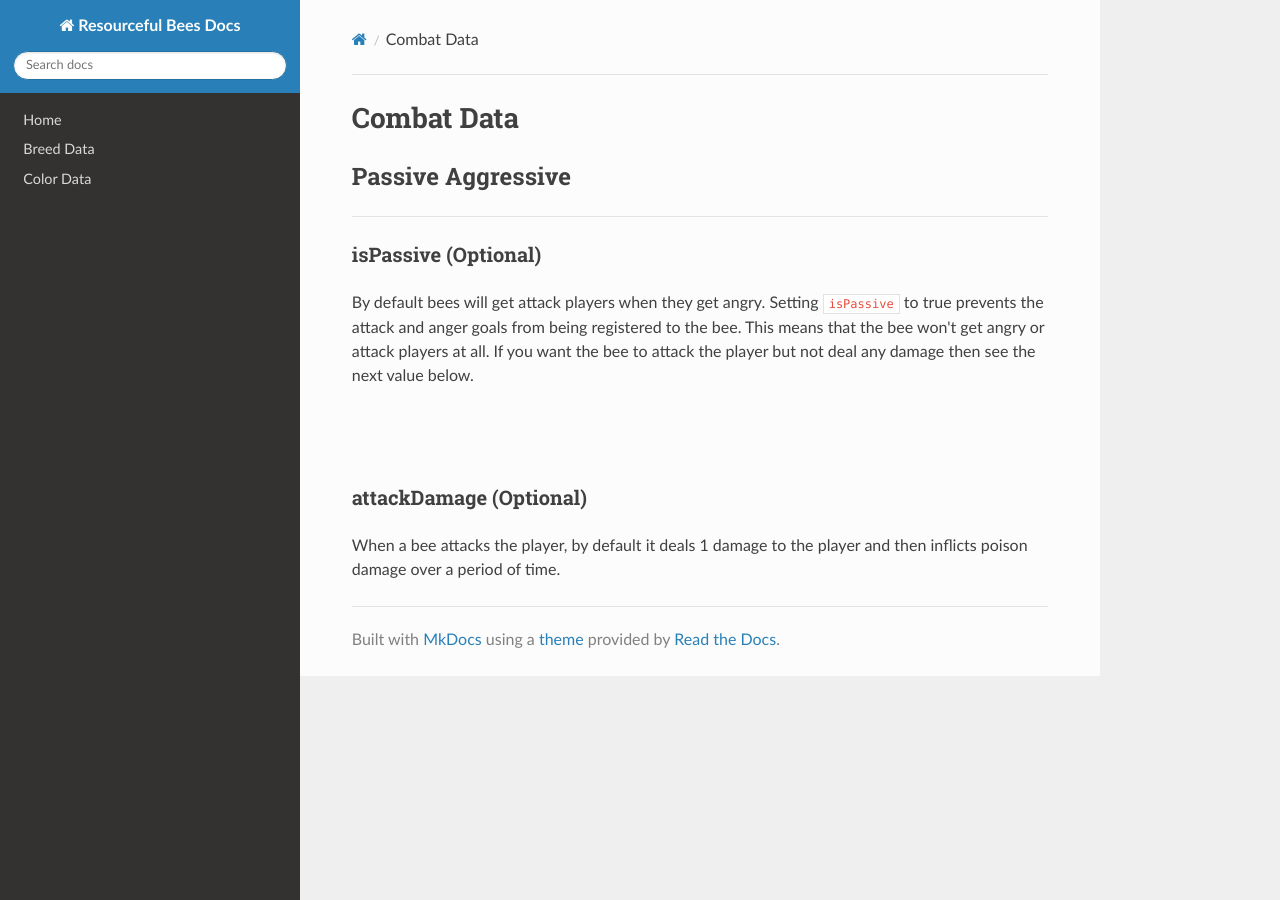
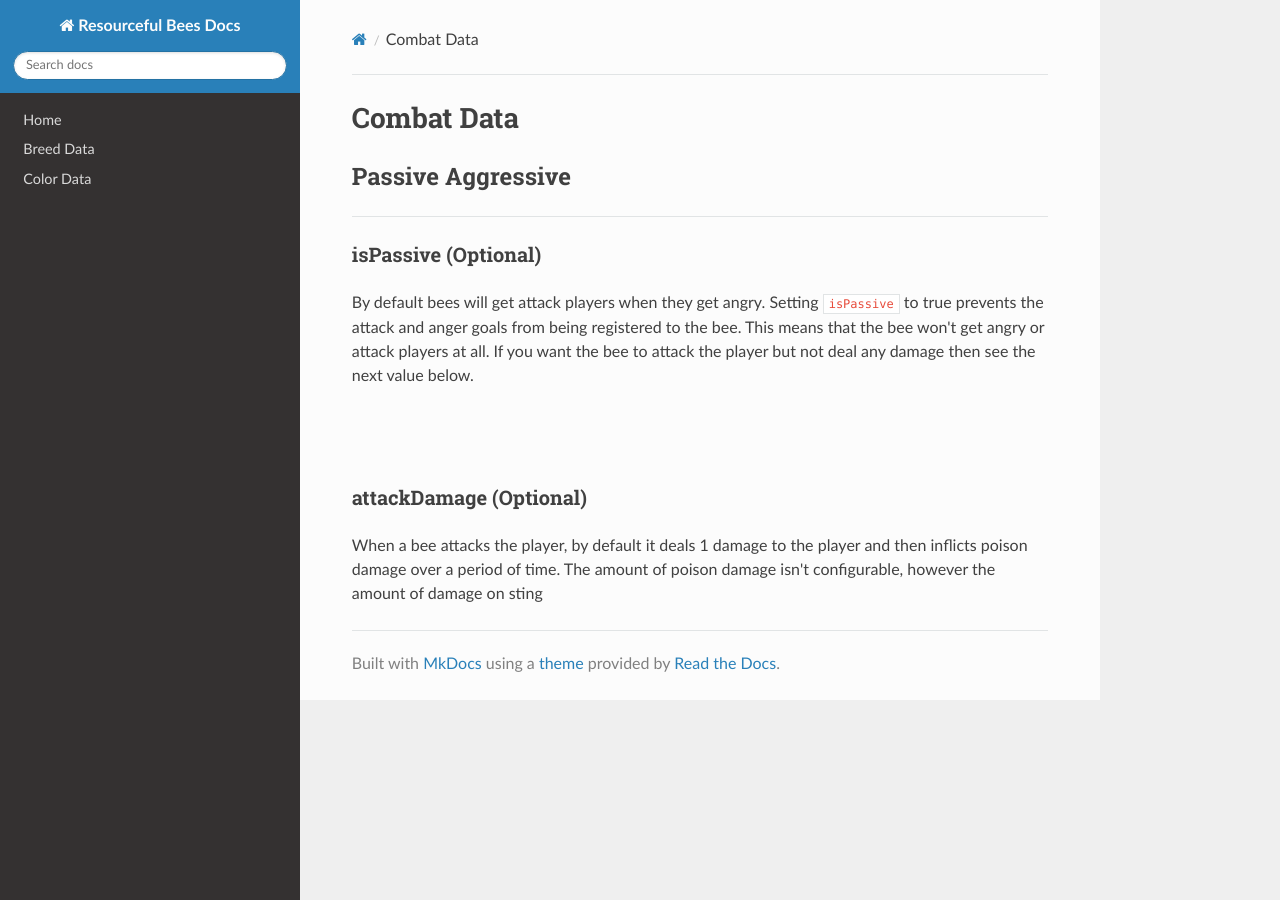
Before and after one commit to Team-Resourceful/ResourcefulBeesDocs, an MkDocs documentation site: the page built from docs/bee_data/combat_data.md, in a window 1280 px wide. Built offline with MkDocs 1.6.1, drawn with Linux system fonts in a browser that asks for light colours; nearby versions of some CDN libraries.

Commit message:
docs/bee_data/combat_data.md updated from https://stackedit.io/

```diff
--- a/docs/bee_data/combat_data.md
+++ b/docs/bee_data/combat_data.md
@@ -12,7 +12,7 @@ By default bees will get attack players when they get angry. Setting `isPassive`
 
 ### **attackDamage** (Optional)
 
-When a bee attacks the player, by default it deals 1 damage to the player and then inflicts poison damage over a period of time.
+When a bee attacks the player, by default it deals 1 damage to the player and then inflicts poison damage over a period of time. The amount of poison damage isn't configurable, however the amount of damage on sting
 <!--stackedit_data:
-eyJoaXN0b3J5IjpbMTIzNTA1ODEyMV19
+eyJoaXN0b3J5IjpbMTc4NTU5MTU3MV19
 -->
```
